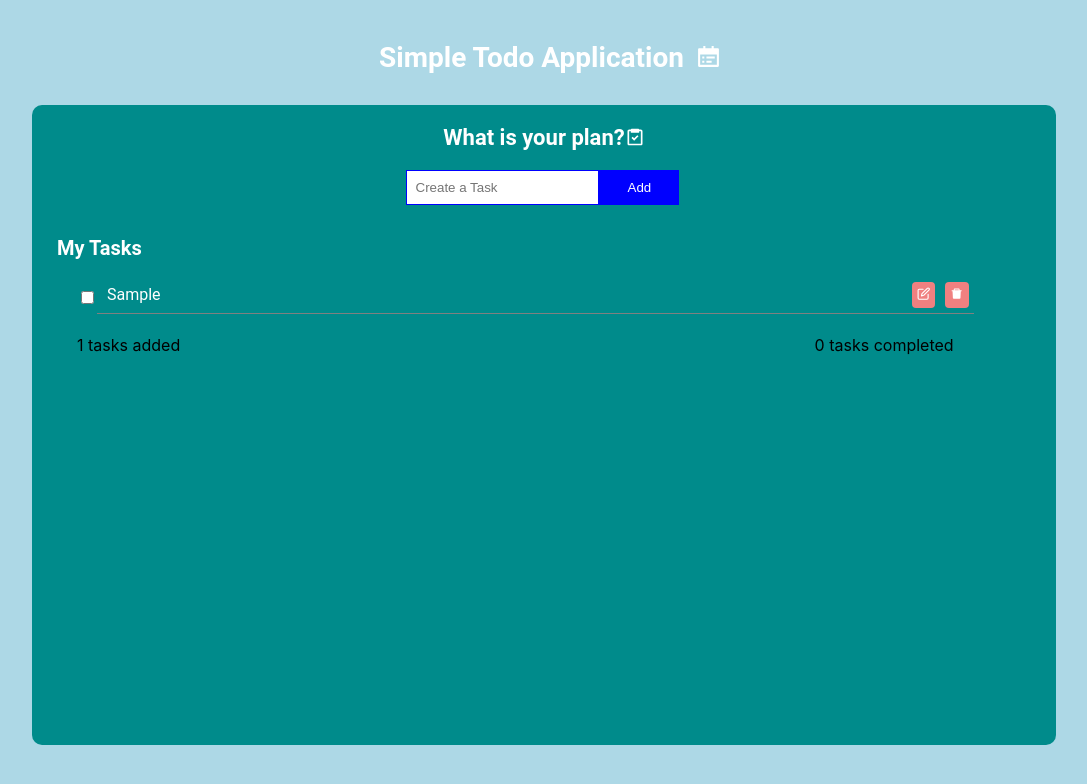
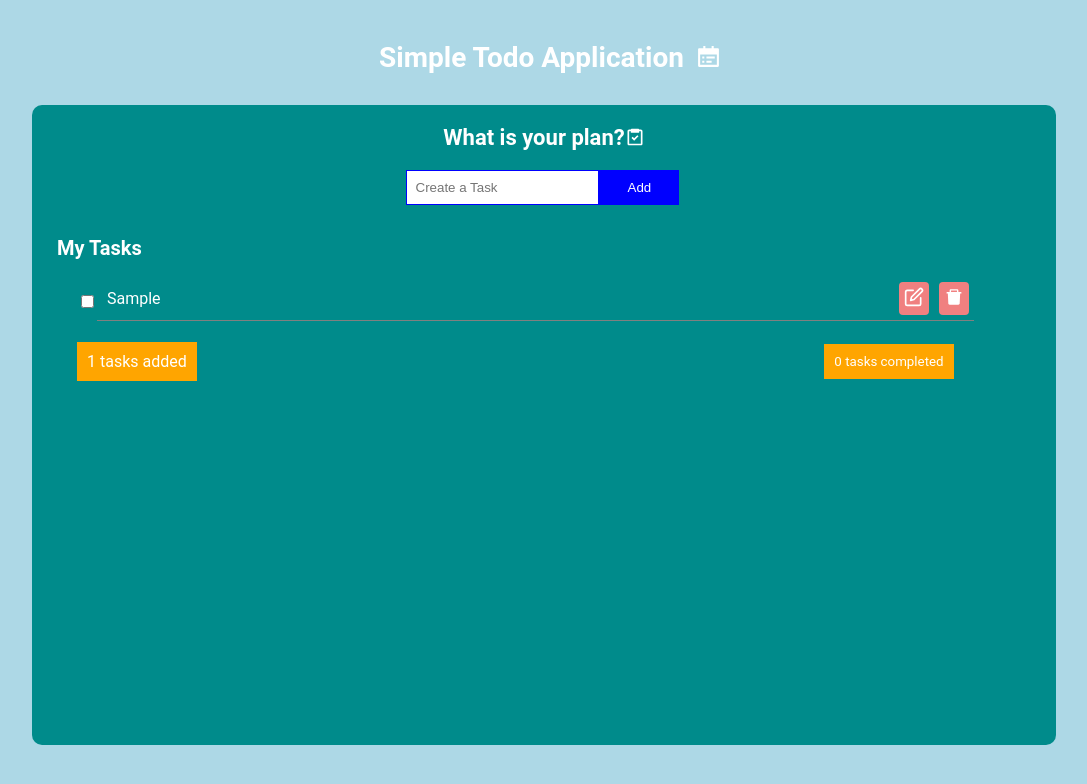
Before and after one commit to seetharampullela/my-app, a React (Create React App) app: page / in a window 1280 px wide. Both pictures are taken after typing "Sample" into the empty fields and a click on the button "Add". Shown: the top 784 px of the page, without its empty margins (96-1183 px from the left). Built offline with nearby package versions, Linux system fonts and the light colour scheme.

Commit message:
third commit

```diff
--- a/src/components/TodoElement/index.css
+++ b/src/components/TodoElement/index.css
@@ -84,3 +84,11 @@
     align-items: center;
     width: 90%;
 }
+
+.count-para{
+    color: white;
+    font-family: "roboto";
+    background-color: orange;
+    border: none;
+    padding: 10px;
+}
--- a/src/components/TodoElement/index.js
+++ b/src/components/TodoElement/index.js
@@ -124,7 +124,7 @@ class TodoElement extends Component {
                      onPressingEnterKey={this.onPressingEnter}
                      />
                 ))
-                ):(<p>No task added</p>)}
+                ):(<p className="count-para">No task added</p>)}
 
                 {todoListContainer.map(each=>{
                     if(each.isChecked){
@@ -133,13 +133,11 @@ class TodoElement extends Component {
                     return null
                 })}
 
-
-
                 {/* <button type="text" onClick={this.saveTodo} className="delete-button-element">Save</button> */}
                 {isEmpty&&
                 <div className="count-container">
-                    {count>0 ? <p>{todoListContainer.length-count} Tasks to Complete</p>:<p>{todoListContainer.length} tasks added</p>}
-                    <p>{count} tasks completed</p>
+                    {count>0 ? <p className="count-para">{todoListContainer.length-count} Tasks to Complete</p>:<p className="count-para">{todoListContainer.length} tasks added</p>}
+                    <button type="button" onClick={this.deleteCompletedTasks} className="count-para">{count} tasks completed</button>
                 </div>}
             </ul>
 
--- a/src/components/TodoList/index.css
+++ b/src/components/TodoList/index.css
@@ -19,6 +19,7 @@
     padding:0px;
     display: flex;
     align-items: center;
+    opacity: 0.4;
 }
 
 .label-element-input{
--- a/src/components/TodoList/index.js
+++ b/src/components/TodoList/index.js
@@ -34,12 +34,12 @@ const TodoList = (props) =>{
             <input type="checkbox" onChange={toggleIsChecked} value={isChecked} id={id}/>
             <li key={id} className="todo-list-item">
                 {!isEditing
-                ?<label className={`${textClassName} label-element-input`} onDoubleClick={editTodo} htmlFor={id}>{todoInput}</label>
+                ?<label className={`${textClassName} label-element-input`} htmlFor={id}>{todoInput}</label>
                 :<input className='edit-input' value={todoInput} type="text" id={id} onChange={changeTodoInput} onKeyDown={onPressingEnter}/>
                 }
                 <div>
-                    <button type="text" onClick={editTodo} className="delete-button-element"><FiEdit/></button>
-                    <button type="text" onClick={deleteTodo} className="delete-button-element"><AiFillDelete/></button>
+                    <button type="text" onClick={editTodo} className="delete-button-element"><FiEdit size={20}/></button>
+                    <button type="text" onClick={deleteTodo} className="delete-button-element"><AiFillDelete size={20}/></button>
                 </div>
             </li>
         </div>
```
